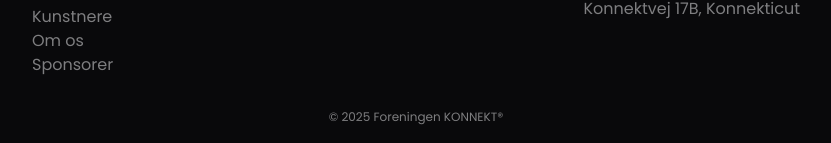
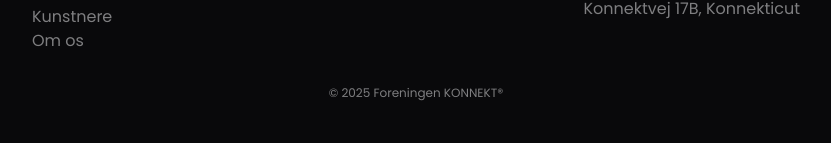
Before and after one commit to mattismoel/konnekt, a SvelteKit app in the folder frontend/: page /auth/login in a window 1280 px wide. Shown: the part 908-1051 px from the top of the page, without its empty margins (224-1055 px from the left). Built offline with nearby package versions, Linux system fonts and the light colour scheme; no server answers.

Commit message:
remove left over nav link in footer

```diff
--- a/frontend/src/routes/Footer.svelte
+++ b/frontend/src/routes/Footer.svelte
@@ -12,7 +12,6 @@
 				<li><a href="/events">Events</a></li>
 				<li><a href="/artists">Kunstnere</a></li>
 				<li><a href="/om-os">Om os</a></li>
-				<li><a href="/sponsorer">Sponsorer</a></li>
 			</ul>
 		</div>
 		<!-- CONTACT INFORMATION -->
```
